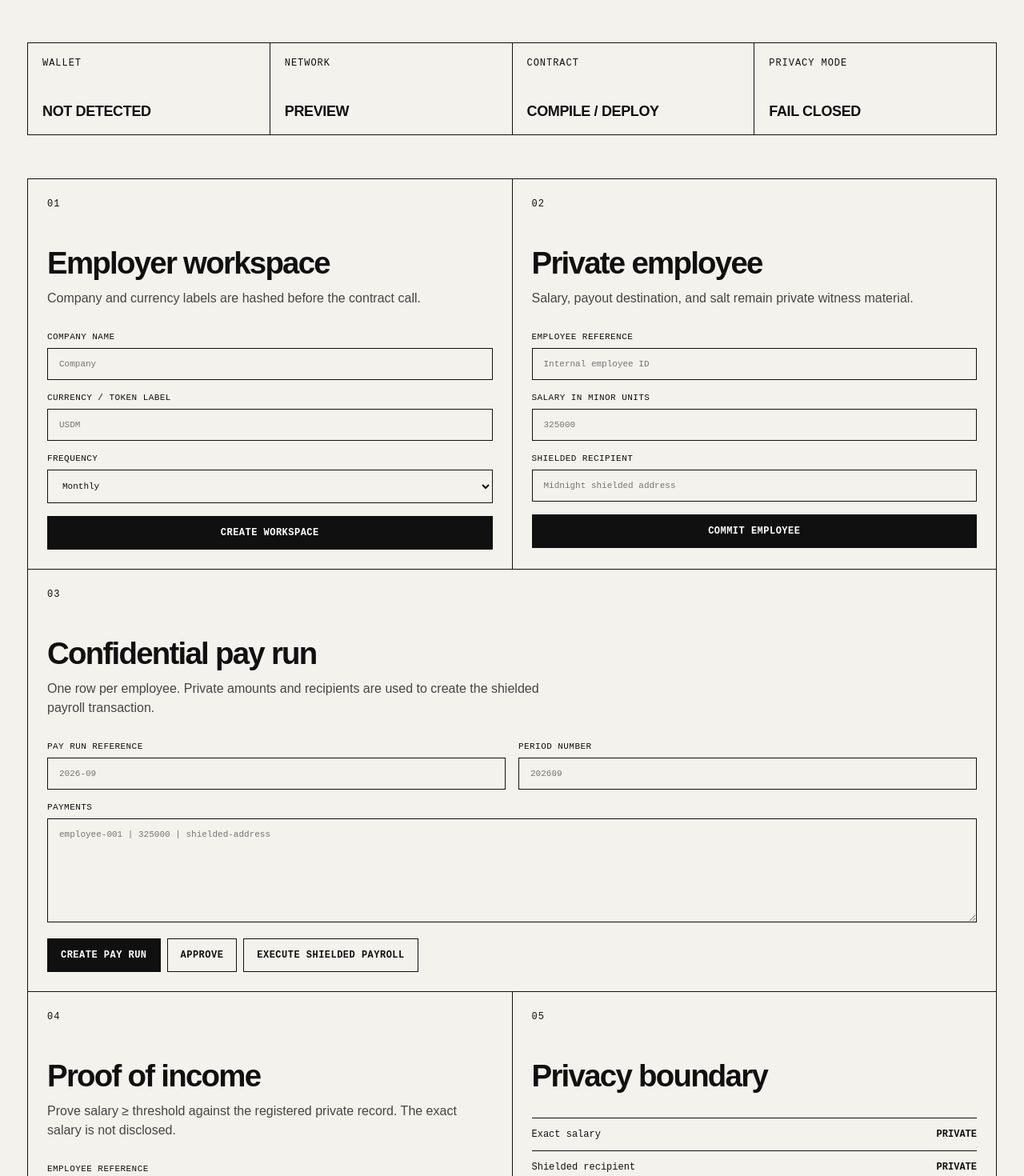
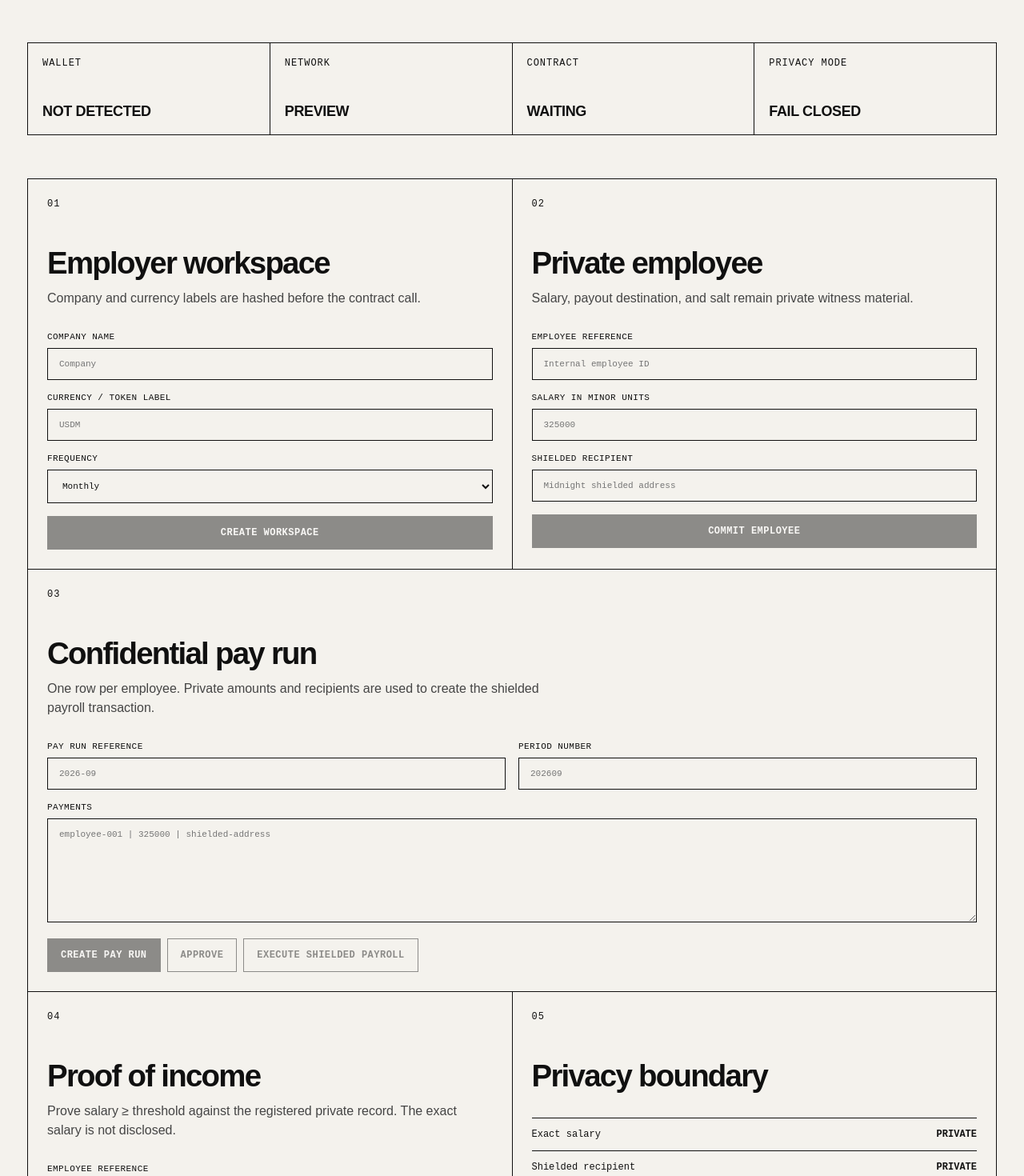
Before and after one commit to mushee-io/Blackpay, a Next.js app: page / in a window 1280 px wide. Shown: the part 520-1990 px from the top of the page at 80% size. Built offline with nearby package versions, Linux system fonts and the light colour scheme; no server answers.

Commit message:
fix(ui): gate payroll actions on live Midnight runtime

```diff
--- a/src/components/BlackpayApp.tsx
+++ b/src/components/BlackpayApp.tsx
@@ -8,7 +8,11 @@ import {
   type AvailableWallet,
   type ConnectedWallet,
 } from "@/lib/midnight/wallet";
-import { getPayrollContractGateway } from "@/lib/midnight/contract-client";
+import {
+  getPayrollContractGateway,
+  isPayrollContractGatewayReady,
+  subscribePayrollContractGateway,
+} from "@/lib/midnight/contract-client";
 import { submitShieldedPayroll } from "@/lib/midnight/payments";
 import {
   paymentsRoot,
@@ -63,6 +67,7 @@ export function BlackpayApp() {
   const config = useMemo(() => getMidnightPublicConfig(), []);
   const [wallets, setWallets] = useState<AvailableWallet[]>([]);
   const [connected, setConnected] = useState<ConnectedWallet | null>(null);
+  const [runtimeReady, setRuntimeReady] = useState(false);
   const [busy, setBusy] = useState(false);
   const [notice, setNotice] = useState<string>("");
   const [failure, setFailure] = useState<string>("");
@@ -85,6 +90,8 @@ export function BlackpayApp() {
 
   useEffect(() => {
     setWallets(listMidnightWallets());
+    setRuntimeReady(isPayrollContractGatewayReady());
+    return subscribePayrollContractGateway(setRuntimeReady);
   }, []);
 
   async function run(action: () => Promise<void>) {
@@ -104,7 +111,7 @@ export function BlackpayApp() {
     await run(async () => {
       const connection = await connectMidnightWallet(walletId);
       setConnected(connection);
-      setNotice(`Connected to ${connection.name} on ${config.network}.`);
+      setNotice(`Connected to ${connection.name} on ${config.network}. Deploy or join the Blackpay contract runtime before using payroll actions.`);
     });
   }
 
@@ -197,7 +204,7 @@ export function BlackpayApp() {
   async function executeCurrentPayRun() {
     await run(async () => {
       if (!connected) throw new Error("Connect a Midnight wallet first");
-      if (!config.payrollTokenType) throw new Error("NEXT_PUBLIC_PAYROLL_TOKEN_TYPE is not configured");
+      if (!config.payrollTokenType) throw new Error("A real Preview payroll token type is not configured yet");
       const payRunIdHex = await privateId("blackpay:payrun-id:v1", payRunId);
       const prepared = preparedRuns[payRunIdHex];
       if (!prepared) throw new Error("This pay run is not available in the current private session");
@@ -247,7 +254,8 @@ export function BlackpayApp() {
     });
   }
 
-  const deployConfigured = Boolean(config.contractAddress && config.indexerUrl && config.nodeUrl);
+  const liveReady = Boolean(connected && runtimeReady);
+  const contractStatus = runtimeReady ? "LIVE / JOINED" : connected ? "DEPLOY REQUIRED" : "WAITING";
 
   return (
     <main className="shell">
@@ -293,7 +301,7 @@ export function BlackpayApp() {
         </article>
         <article className="statusCard">
           <span>CONTRACT</span>
-          <strong>{deployConfigured ? "CONFIGURED" : "COMPILE / DEPLOY"}</strong>
+          <strong>{contractStatus}</strong>
         </article>
         <article className="statusCard">
           <span>PRIVACY MODE</span>
@@ -305,6 +313,12 @@ export function BlackpayApp() {
         <section className={failure ? "message error" : "message success"}>{failure || notice}</section>
       )}
 
+      {connected && !runtimeReady && (
+        <section className="message error">
+          WALLET ONLY — NO CONTRACT RUNTIME IS ACTIVE. Payroll buttons are intentionally locked. Go to the Midnight Preview runtime below, enter a private-state password, then deploy a new Blackpay contract or join an existing verified contract. <a href="#midnight-runtime">OPEN LIVE RUNTIME ↓</a>
+        </section>
+      )}
+
       <section className="workspaceGrid">
         <form className="panel" onSubmit={createWorkspace}>
           <div className="panelNumber">01</div>
@@ -313,7 +327,7 @@ export function BlackpayApp() {
           <label>Company name<input value={companyName} onChange={(e) => setCompanyName(e.target.value)} placeholder="Company" /></label>
           <label>Currency / token label<input value={currencyCode} onChange={(e) => setCurrencyCode(e.target.value)} placeholder="USDM" /></label>
           <label>Frequency<select value={frequency} onChange={(e) => setFrequency(e.target.value as PayrollFrequency)}><option value="weekly">Weekly</option><option value="biweekly">Biweekly</option><option value="monthly">Monthly</option></select></label>
-          <button className="primary full" disabled={busy}>CREATE WORKSPACE</button>
+          <button className="primary full" disabled={busy || !liveReady}>CREATE WORKSPACE</button>
         </form>
 
         <form className="panel" onSubmit={addEmployee}>
@@ -323,7 +337,7 @@ export function BlackpayApp() {
           <label>Employee reference<input value={employeeId} onChange={(e) => setEmployeeId(e.target.value)} placeholder="Internal employee ID" /></label>
           <label>Salary in minor units<input inputMode="numeric" value={salaryMinor} onChange={(e) => setSalaryMinor(e.target.value)} placeholder="325000" /></label>
           <label>Shielded recipient<input value={shieldedRecipient} onChange={(e) => setShieldedRecipient(e.target.value)} placeholder="Midnight shielded address" /></label>
-          <button className="primary full" disabled={busy}>COMMIT EMPLOYEE</button>
+          <button className="primary full" disabled={busy || !liveReady}>COMMIT EMPLOYEE</button>
         </form>
 
         <form className="panel wide" onSubmit={createPayRun}>
@@ -336,9 +350,9 @@ export function BlackpayApp() {
           </div>
           <label>Payments<textarea value={paymentRows} onChange={(e) => setPaymentRows(e.target.value)} rows={6} placeholder="employee-001 | 325000 | shielded-address" /></label>
           <div className="buttonRow">
-            <button className="primary" disabled={busy}>CREATE PAY RUN</button>
-            <button className="secondary" type="button" disabled={busy} onClick={approveCurrentPayRun}>APPROVE</button>
-            <button className="secondary" type="button" disabled={busy} onClick={executeCurrentPayRun}>EXECUTE SHIELDED PAYROLL</button>
+            <button className="primary" disabled={busy || !liveReady}>CREATE PAY RUN</button>
+            <button className="secondary" type="button" disabled={busy || !liveReady} onClick={approveCurrentPayRun}>APPROVE</button>
+            <button className="secondary" type="button" disabled={busy || !liveReady || !config.payrollTokenType} onClick={executeCurrentPayRun}>EXECUTE SHIELDED PAYROLL</button>
           </div>
         </form>
 
@@ -348,7 +362,7 @@ export function BlackpayApp() {
           <p>Prove salary ≥ threshold against the registered private record. The exact salary is not disclosed.</p>
           <label>Employee reference<input value={proofEmployeeId} onChange={(e) => setProofEmployeeId(e.target.value)} placeholder="Internal employee ID" /></label>
           <label>Threshold in minor units<input inputMode="numeric" value={proofThreshold} onChange={(e) => setProofThreshold(e.target.value)} placeholder="250000" /></label>
-          <button className="primary full" disabled={busy}>GENERATE PROOF</button>
+          <button className="primary full" disabled={busy || !liveReady}>GENERATE PROOF</button>
         </form>
 
         <article className="panel protocolPanel">
```
